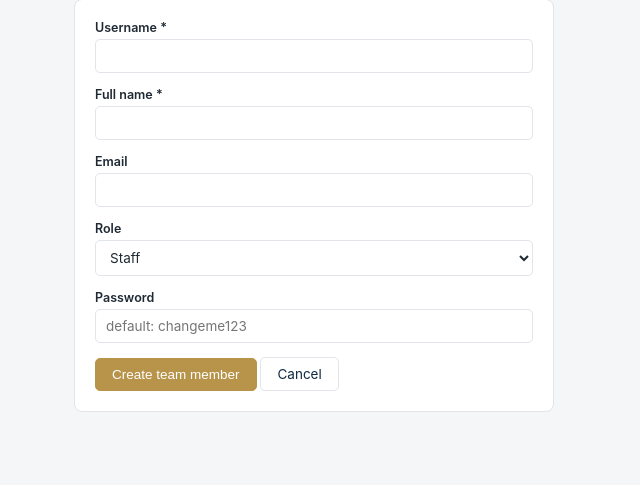
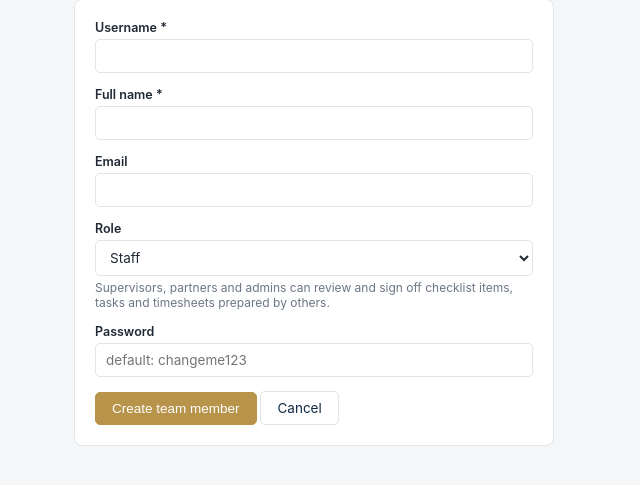
Before and after one commit to petpiki-ux/Neverlank-Chartered-Accountants-App, a Flask app: page /team/new in a window 1280 px wide. Shown: the part 133-618 px from the top of the page, without its empty margins (0-640 px from the left). Run offline with Flask 3, Linux system fonts and the light colour scheme; a user stored in the database is signed in.

Commit message:
Update form.html

```diff
--- a/templates/users/form.html
+++ b/templates/users/form.html
@@ -15,9 +15,11 @@
     <label for="role">Role</label>
     <select id="role" name="role">
       <option value="staff" {% if person and person.role=='staff' %}selected{% endif %}>Staff</option>
+      <option value="supervisor" {% if person and person.role=='supervisor' %}selected{% endif %}>Supervisor</option>
       <option value="partner" {% if person and person.role=='partner' %}selected{% endif %}>Partner</option>
       <option value="admin" {% if person and person.role=='admin' %}selected{% endif %}>Admin</option>
     </select>
+    <p class="muted" style="font-size:12px;margin:-10px 0 14px 0;">Supervisors, partners and admins can review and sign off checklist items, tasks and timesheets prepared by others.</p>
     {% if person %}
     <label><input type="checkbox" name="is_active" style="width:auto;display:inline-block;" {% if person.is_active_flag %}checked{% endif %}> Active</label>
     {% endif %}
```
